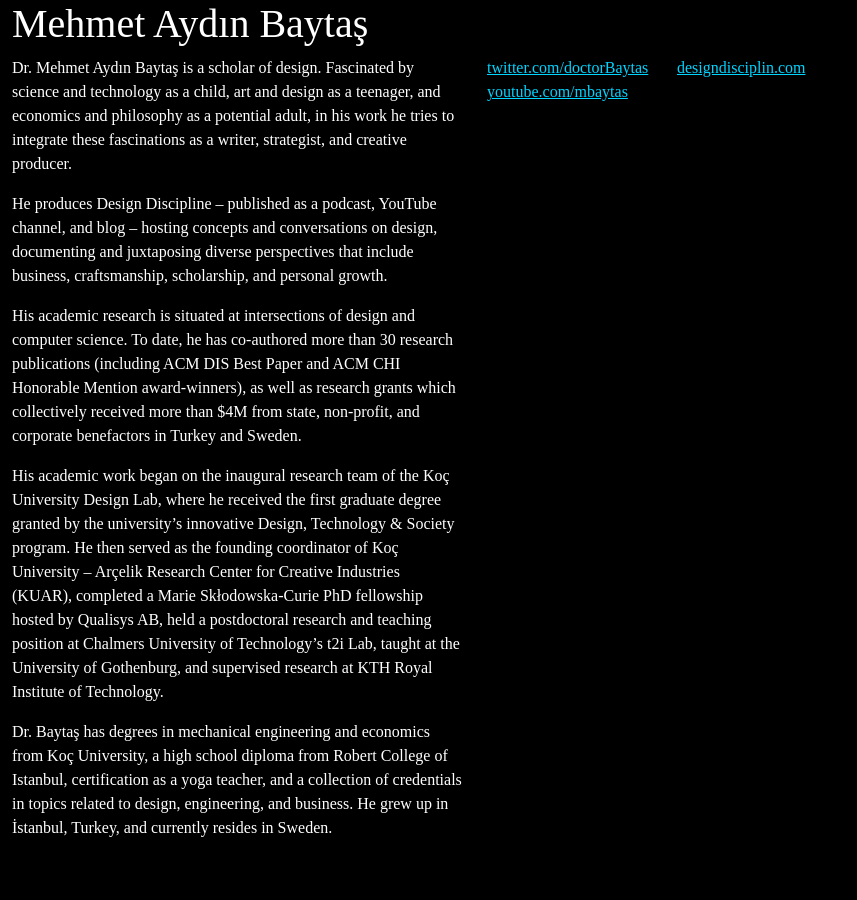
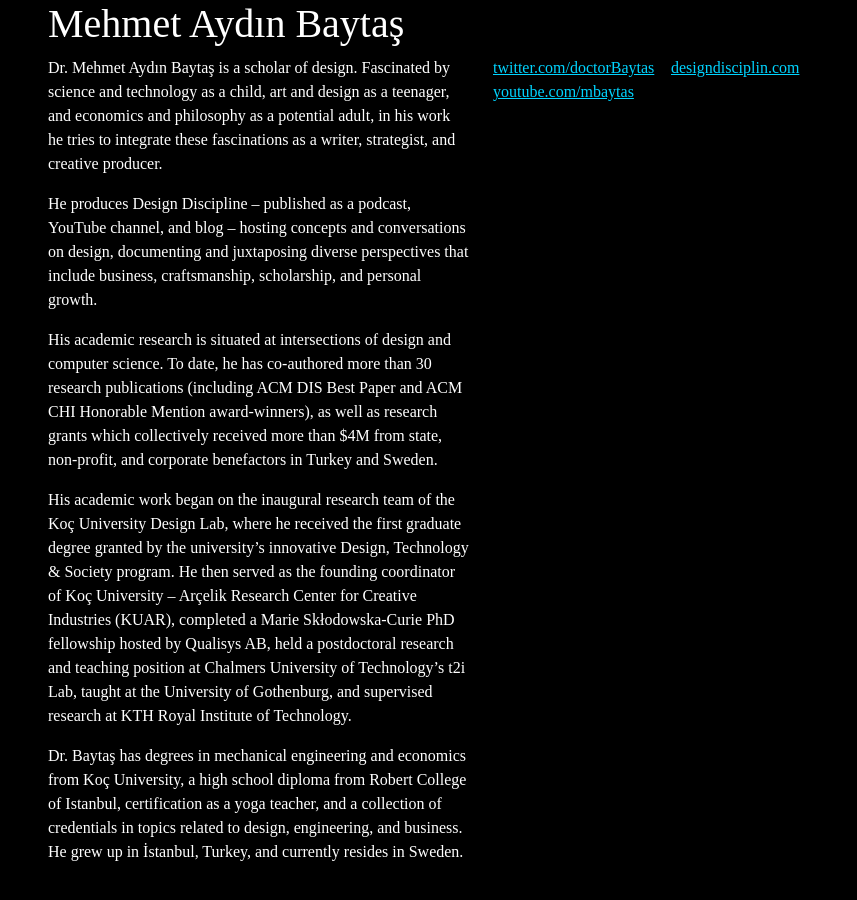
Before and after one commit to l77l77/mbaytas.github.io, a Jekyll site: the page built from README.md, in a window 1280 px wide. Shown: the whole page, without its empty margins (0-857 px from the left). Built offline with Jekyll 4.4.1, drawn with Linux system fonts in a browser that asks for light colours; some web fonts are replaced; our own code applies the rules of GitHub Pages for plain Markdown files; comment, search, counter and statistics services are not loaded.

Commit message:
Update default.html

```diff
--- a/_layouts/default.html
+++ b/_layouts/default.html
@@ -45,7 +45,7 @@
 
   </head>
   <body>
-    <div class="container markdown-body">
+    <div class="container gx-5 markdown-body">
 
       {{ content }}
 
```
